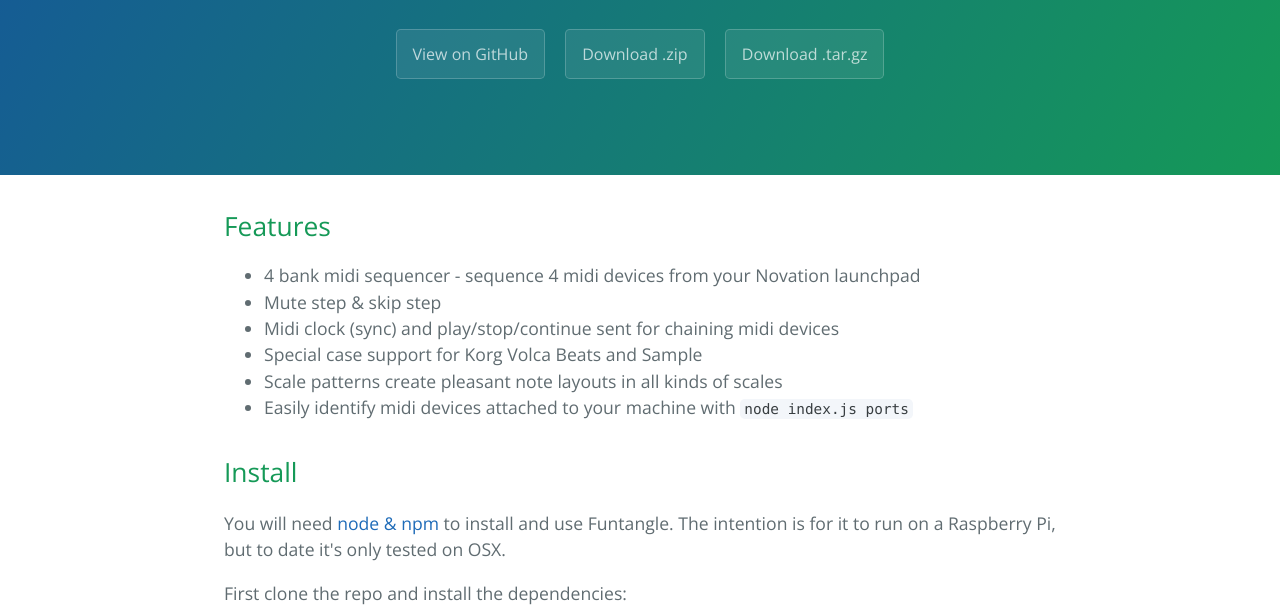
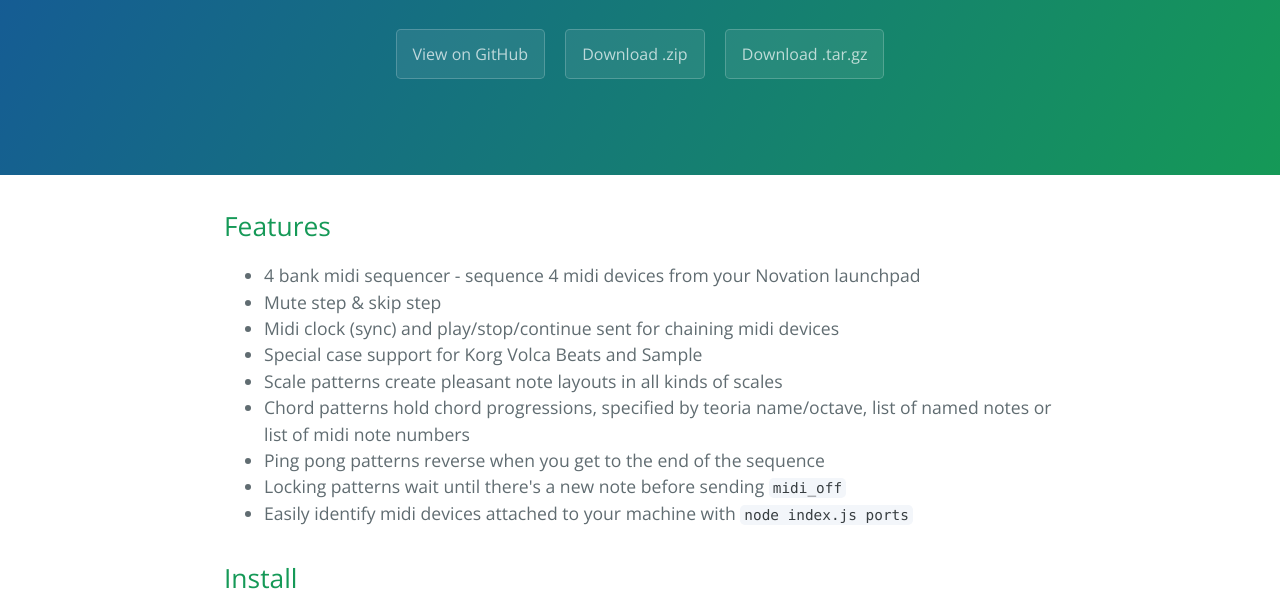
Before and after one commit to drsm79/funtangle, a plain HTML site: page index.html in a window 1280 px wide. Shown: the part 208-815 px from the top of the page. Drawn offline with nearby package versions, Linux system fonts and the light colour scheme.

```diff
--- a/index.html
+++ b/index.html
@@ -28,6 +28,11 @@
 <li>Midi clock (sync) and play/stop/continue sent for chaining midi devices</li>
 <li>Special case support for Korg Volca Beats and Sample</li>
 <li>Scale patterns create pleasant note layouts in all kinds of scales</li>
+<li>Chord patterns hold chord progressions, specified by teoria name/octave,
+list of named notes or list of midi note numbers</li>
+<li>Ping pong patterns reverse when you get to the end of the sequence</li>
+<li>Locking patterns wait until there's a new note before sending <code>midi_off</code>
+</li>
 <li>Easily identify midi devices attached to your machine with <code>node index.js ports</code>
 </li>
 </ul>
```
Also changed, not shown: params.json (+1 -1 lines).
